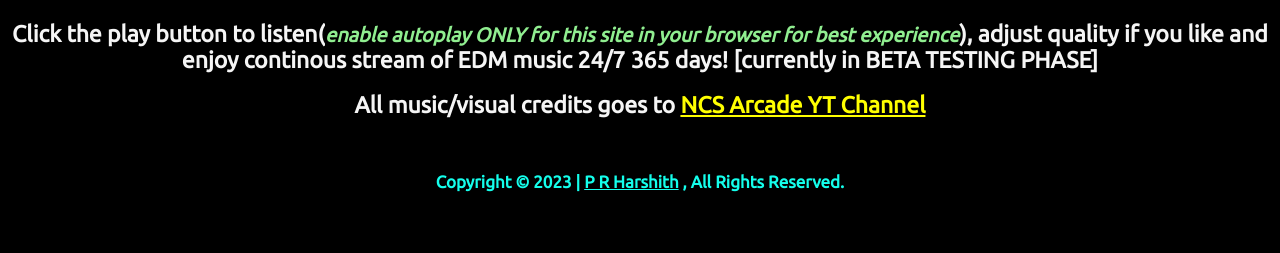
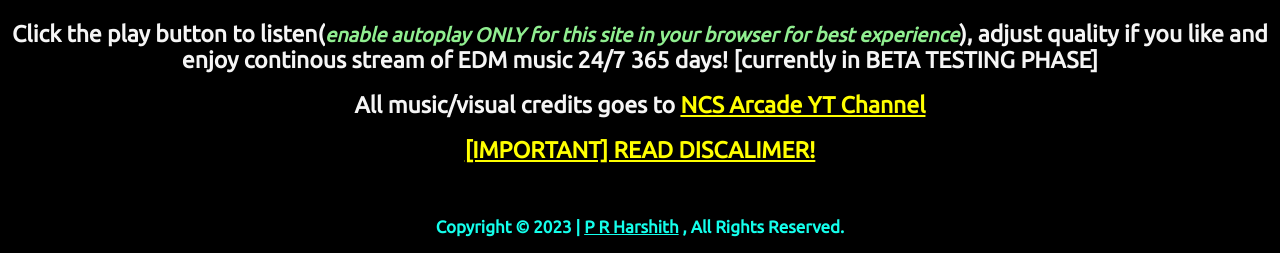
Before and after one commit to prharshith/24-7-Music-Streaming-Website, a plain HTML site: page index.html in a window 1280 px wide. Shown: the part 730-983 px from the top of the page. Before the commit the page ends 938 px from the top, so only its background shows below. Drawn offline with Linux system fonts and the light colour scheme.

Commit message:
Update index.html

```diff
--- a/index.html
+++ b/index.html
@@ -22,8 +22,8 @@
 
 <h2> All music/visual credits goes to <a href="https://www.youtube.com/ncsarcade" target="_blank"> NCS Arcade YT Channel</a></h2>
 
-<br>
-
+<h2><a href="disclaimer.html">[IMPORTANT] READ DISCALIMER!</a></h2>
+<BR>
 <p><b>Copyright &copy; <script> document.write(new Date().getFullYear())</script> | <a id="copyr" href="https://prharshith.tk" target="_blank">P R Harshith</a> , All Rights Reserved.</b></p>
 
 <!-- lol this is hidden and can be used later or never!
@@ -112,7 +112,6 @@ height:100%;
 width:100%;
 position:absolute;
 }
-
 }
 </style>
 </body>
```
